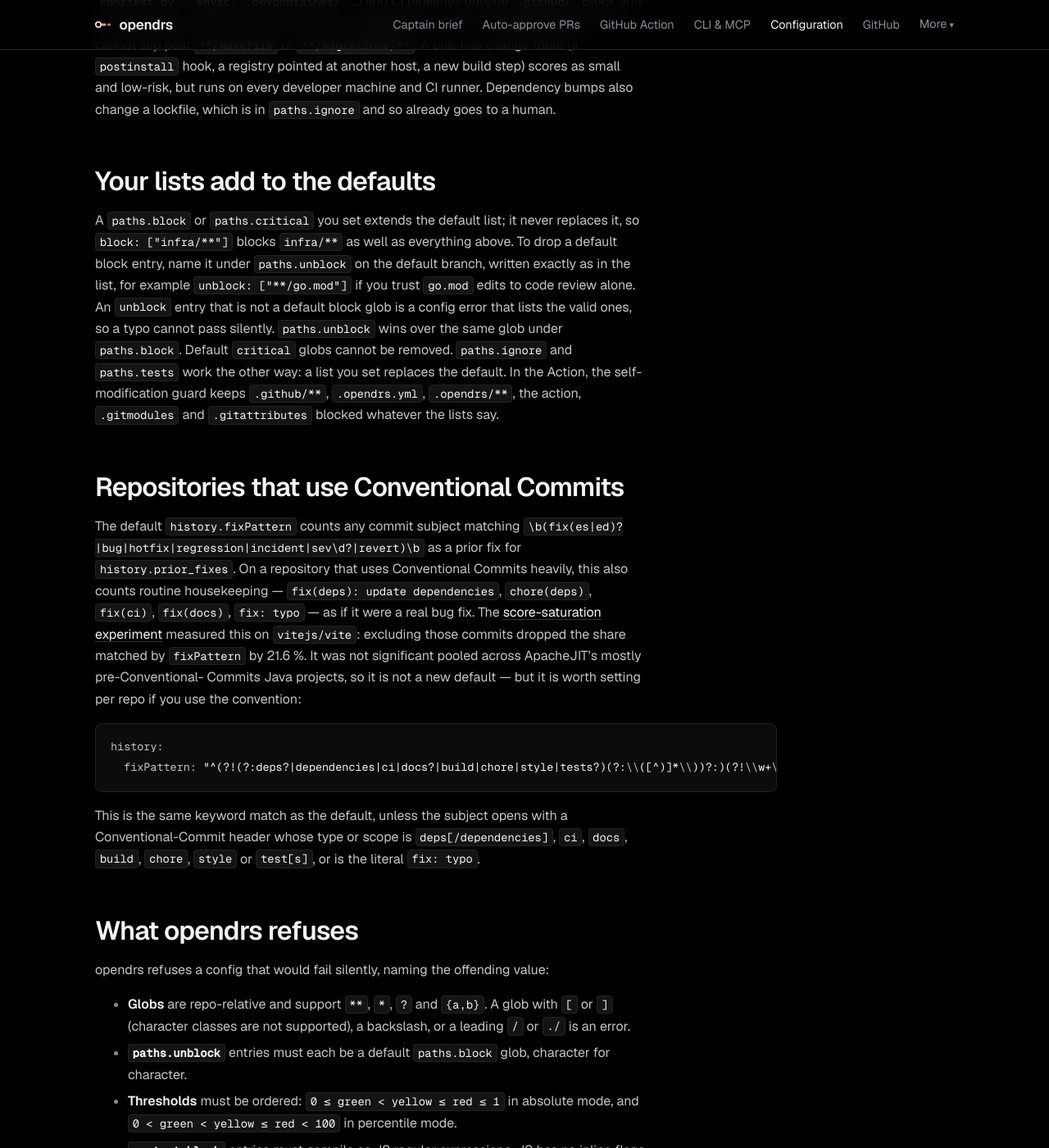
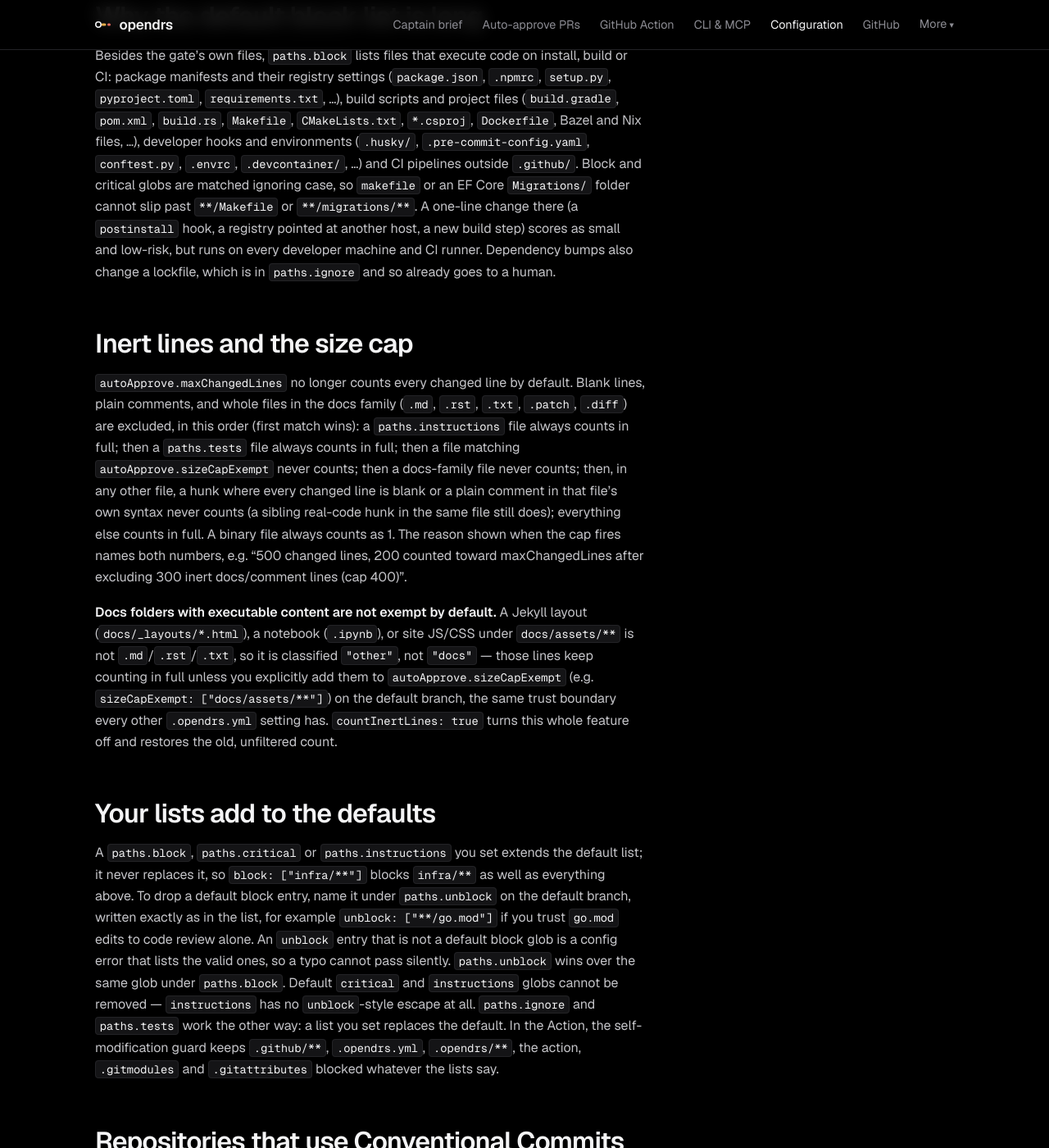
Before and after one commit to actions-marketplace-validations/error-path_opendrs, a Jekyll site: the page built from docs/configuration.md, in a window 1280 px wide and 1400 px high, scrolled down 4077 px. Shown: the whole window at 82% size. Built offline with Jekyll 4.4.1, drawn with Linux system fonts in a browser that asks for light colours; some of the changed text lies outside the part shown.

Commit message:
docs: document inert lines and the size cap, contract.instructions
Rewords policy.md's decision rule 3 and adds a safety-rail row,
documents the new autoApprove.sizeCapExempt/countInertLines and
paths.instructions keys and a new "Inert lines and the size cap"
section (including the executable-docs-folder caveat) in
configuration.md, adds the contract.instructions fact to captain.md,
and lists the never-auto-approved case in auto-approve.md. CHANGELOG
gets an Unreleased Added entry and a Changed entry calling out the
default-behaviour change.

Co-Authored-By: Claude Sonnet 5 <noreply@anthropic.com>

```diff
--- a/docs/configuration.md
+++ b/docs/configuration.md
@@ -10,8 +10,8 @@ description: "Every key in .opendrs.yml with its default: thresholds, auto-appro
 | Section | What it controls |
 |---|---|
 | `thresholds` | The green, yellow and red cut-offs, in absolute scores or percentiles of your calibrated history (ordering rule under [What opendrs refuses](#what-opendrs-refuses)) |
-| `autoApprove` | Whether auto-approval is on, the AI-review checks that must have passed, the merge method, the share of eligible PRs still routed to a human and the changed-lines ceiling |
-| `paths` | Blocked, unblocked, critical, ignored and test globs (see [Why the default block list is long](#why-the-default-block-list-is-long) and [Your lists add to the defaults](#your-lists-add-to-the-defaults)) |
+| `autoApprove` | Whether auto-approval is on, the AI-review checks that must have passed, the merge method, the share of eligible PRs still routed to a human, the changed-lines ceiling and which lines count toward it |
+| `paths` | Blocked, unblocked, critical, instructions, ignored and test globs (see [Why the default block list is long](#why-the-default-block-list-is-long), [Your lists add to the defaults](#your-lists-add-to-the-defaults) and [Inert lines and the size cap](#inert-lines-and-the-size-cap)) |
 | `llm` | The optional LLM judge: provider, model, endpoint, API key variable, whether the PR body is included, diff size limit |
 | `history` | Lookback window, fix-commit pattern, commit cap, the `git log` timeout and the label horizon that `calibrate` and `backtest` skip |
 | `graph` | The import graph: on or off, depth and file cap |
@@ -41,6 +41,8 @@ autoApprove:
   mergeMethod: queue    # queue | auto-merge | none
   sampleRate: 0.1       # share of eligible PRs still routed to a human
   maxChangedLines: 400  # never auto-approve above this, whatever the score
+  sizeCapExempt: []     # never counts toward maxChangedLines, whatever its language family
+  countInertLines: false   # true restores the old behaviour: every changed line counts
 
 paths:
   # block and critical are matched ignoring case, and a list you set adds to these defaults.
@@ -74,6 +76,11 @@ paths:
   tests: ["**/test/**", "**/tests/**", "**/__tests__/**", "**/*.test.*", "**/*.spec.*",
           "**/*_test.*", "**/test_*.py", "**/spec/**", "**/*_spec.rb", "**/Tests/**",
           "**/*Tests.swift"]
+  # Never excluded from the size cap, whatever the extension; additive like block and critical.
+  instructions: ["**/CLAUDE.md", "**/AGENTS.md", "**/GEMINI.md", ".claude/**", ".cursor/**",
+                 ".cursorrules", ".windsurfrules", ".github/copilot-instructions.md",
+                 ".github/instructions/**", "**/SKILL.md", "**/*.prompt.md", "**/prompts/**",
+                 ".opendrs/**"]
 
 llm:
   enabled: false
@@ -150,15 +157,36 @@ one-line change there (a `postinstall` hook, a registry pointed at another host,
 step) scores as small and low-risk, but runs on every developer machine and CI runner. Dependency
 bumps also change a lockfile, which is in `paths.ignore` and so already goes to a human.
 
+## Inert lines and the size cap
+
+`autoApprove.maxChangedLines` no longer counts every changed line by default. Blank lines, plain
+comments, and whole files in the docs family (`.md`, `.rst`, `.txt`, `.patch`, `.diff`) are
+excluded, in this order (first match wins): a `paths.instructions` file always counts in full;
+then a `paths.tests` file always counts in full; then a file matching `autoApprove.sizeCapExempt`
+never counts; then a docs-family file never counts; then, in any other file, a hunk where every
+changed line is blank or a plain comment in that file's own syntax never counts (a sibling
+real-code hunk in the same file still does); everything else counts in full. A binary file always
+counts as 1. The reason shown when the cap fires names both numbers, e.g. "500 changed lines, 200
+counted toward maxChangedLines after excluding 300 inert docs/comment lines (cap 400)".
+
+**Docs folders with executable content are not exempt by default.** A Jekyll layout
+(`docs/_layouts/*.html`), a notebook (`.ipynb`), or site JS/CSS under `docs/assets/**` is not
+`.md`/`.rst`/`.txt`, so it is classified `"other"`, not `"docs"` — those lines keep counting in
+full unless you explicitly add them to `autoApprove.sizeCapExempt` (e.g. `sizeCapExempt:
+["docs/assets/**"]`) on the default branch, the same trust boundary every other `.opendrs.yml`
+setting has. `countInertLines: true` turns this whole feature off and restores the old,
+unfiltered count.
+
 ## Your lists add to the defaults
 
-A `paths.block` or `paths.critical` you set extends the
+A `paths.block`, `paths.critical` or `paths.instructions` you set extends the
 default list; it never replaces it, so `block: ["infra/**"]` blocks `infra/**` as well as
 everything above. To drop a default block entry, name it under `paths.unblock` on the default
 branch, written exactly as in the list, for example `unblock: ["**/go.mod"]` if you trust `go.mod`
 edits to code review alone. An `unblock` entry that is not a default block glob is a config error
 that lists the valid ones, so a typo cannot pass silently. `paths.unblock` wins over the same glob
-under `paths.block`. Default `critical` globs cannot be removed. `paths.ignore` and `paths.tests`
+under `paths.block`. Default `critical` and `instructions` globs cannot be removed —
+`instructions` has no `unblock`-style escape at all. `paths.ignore` and `paths.tests`
 work the other way: a list you set replaces the default. In the Action, the self-modification
 guard keeps `.github/**`, `.opendrs.yml`, `.opendrs/**`, the action, `.gitmodules` and
 `.gitattributes` blocked whatever the lists say.
```
Also changed, not shown: docs/auto-approve.md (+2 -0 lines), docs/captain.md (+10 -0 lines), docs/policy.md (+4 -1 lines), CHANGELOG.md.
